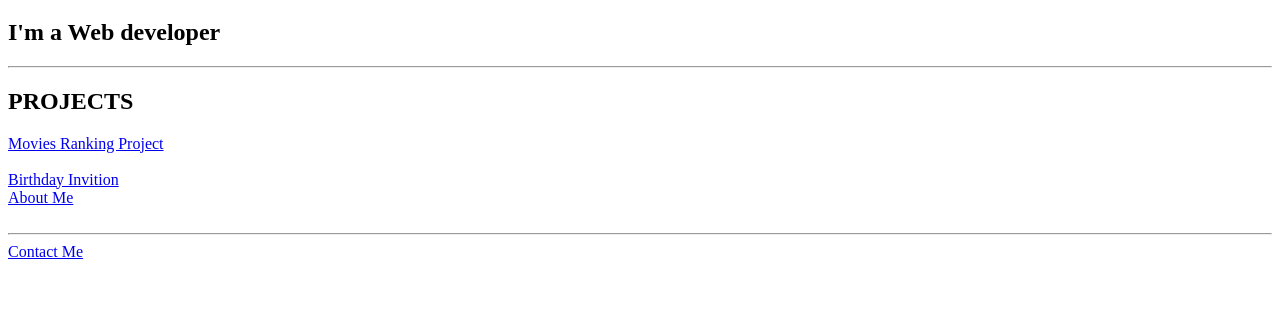
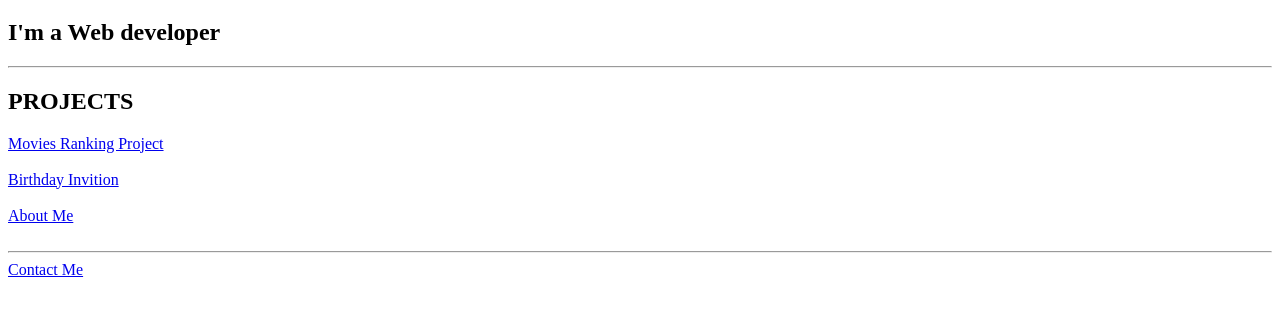
Before and after one commit to namratadhulubulu/html.portfolioo, a plain HTML site: page index.html in a window 1280 px wide. Shown: the part 61-374 px from the top of the page. Drawn offline with Linux system fonts and the light colour scheme.

Commit message:
Update index.html

```diff
--- a/index.html
+++ b/index.html
@@ -15,7 +15,7 @@
         <a href="./public/movie-ranking.html">Movies Ranking Project</a><br >
 
         <br >
-        <a href="./public/birthday-invite.html">Birthday Invition</a>
+        <a href="./public/birthday-invite.html">Birthday Invition</a><br >
          <br>
 
         <a href="./public/about.html">About Me</a><br >
```
